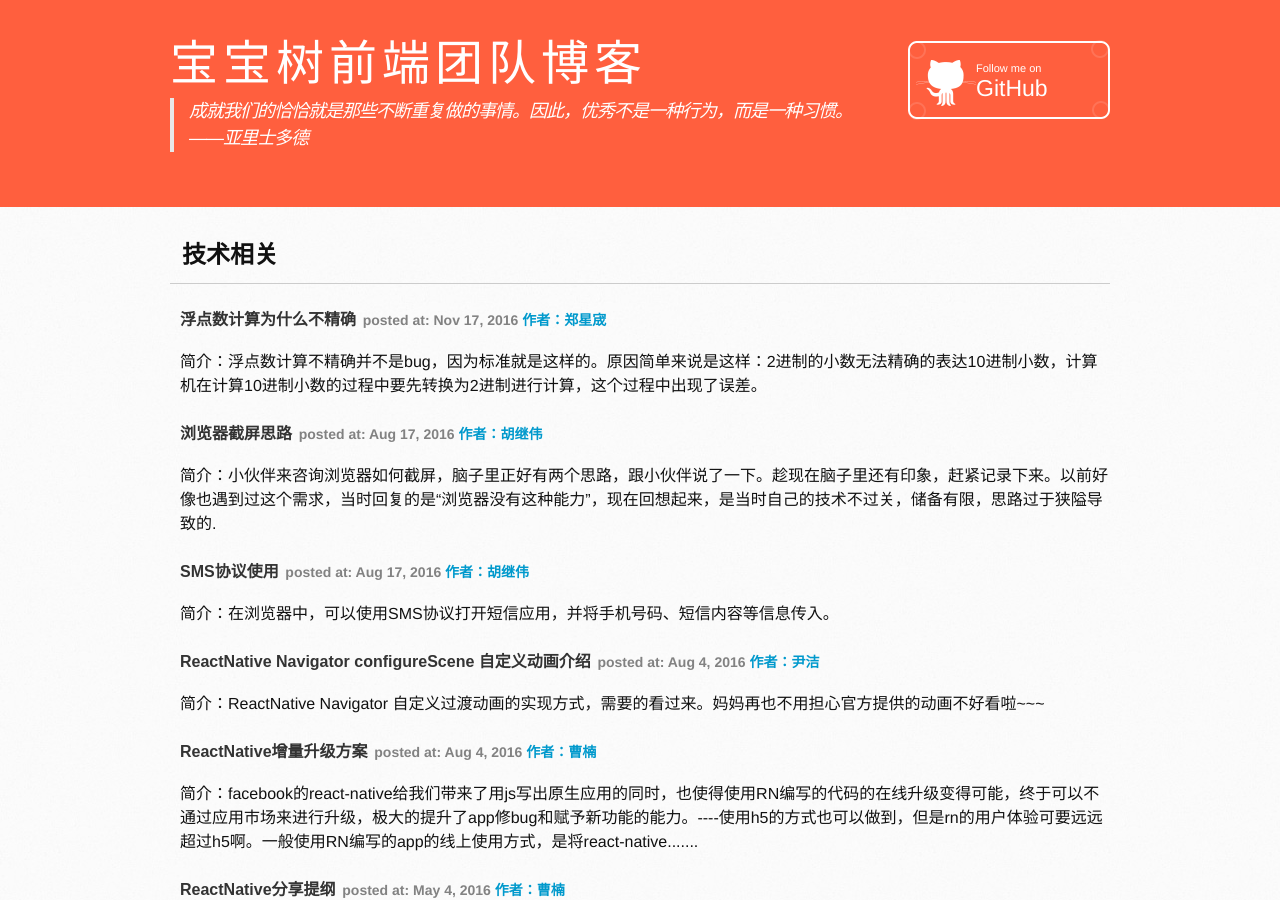
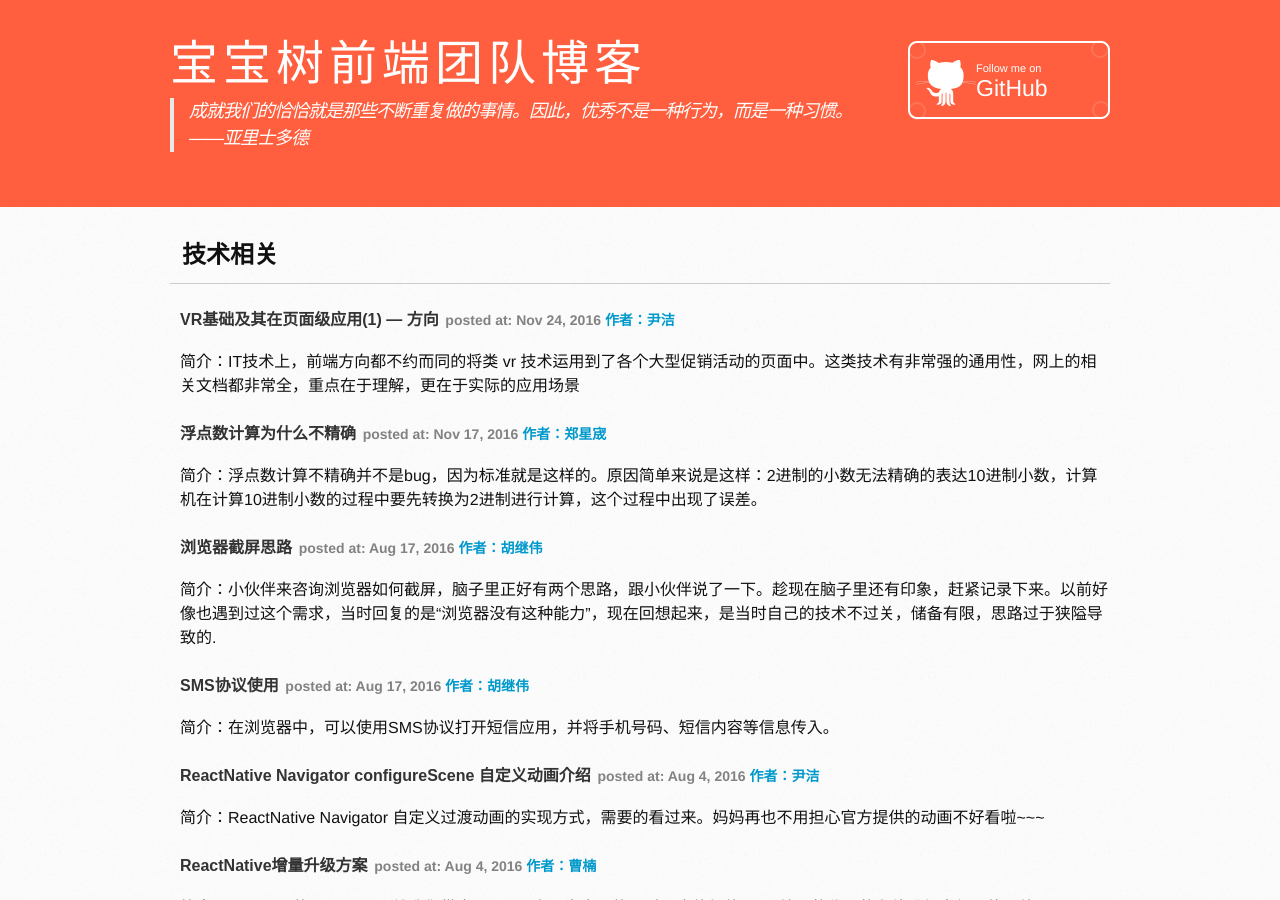
Before and after one commit to bystep15/bystep15.github.io, a Jekyll site: the page built from index.html, in a window 1280 px wide and 900 px high. Built offline with Jekyll 4.4.1, drawn with Linux system fonts in a browser that asks for light colours; the list of posts is cut into pages by our own code.

Commit message:
add yinjie's blog

```diff
--- a/_data/weekly.yml
+++ b/_data/weekly.yml
@@ -1,3 +1,9 @@
+- author: 尹洁
+  title: VR基础及其在页面级应用(1) — 方向
+  time: Nov 24, 2016
+  href: http://yj1438.github.io/2016/11/24/vr_gyroscope.html
+  description: IT技术上，前端方向都不约而同的将类 vr 技术运用到了各个大型促销活动的页面中。这类技术有非常强的通用性，网上的相关文档都非常全，重点在于理解，更在于实际的应用场景
+
 - author: 郑星宬
   title: 浮点数计算为什么不精确
   time: Nov 17, 2016
```
